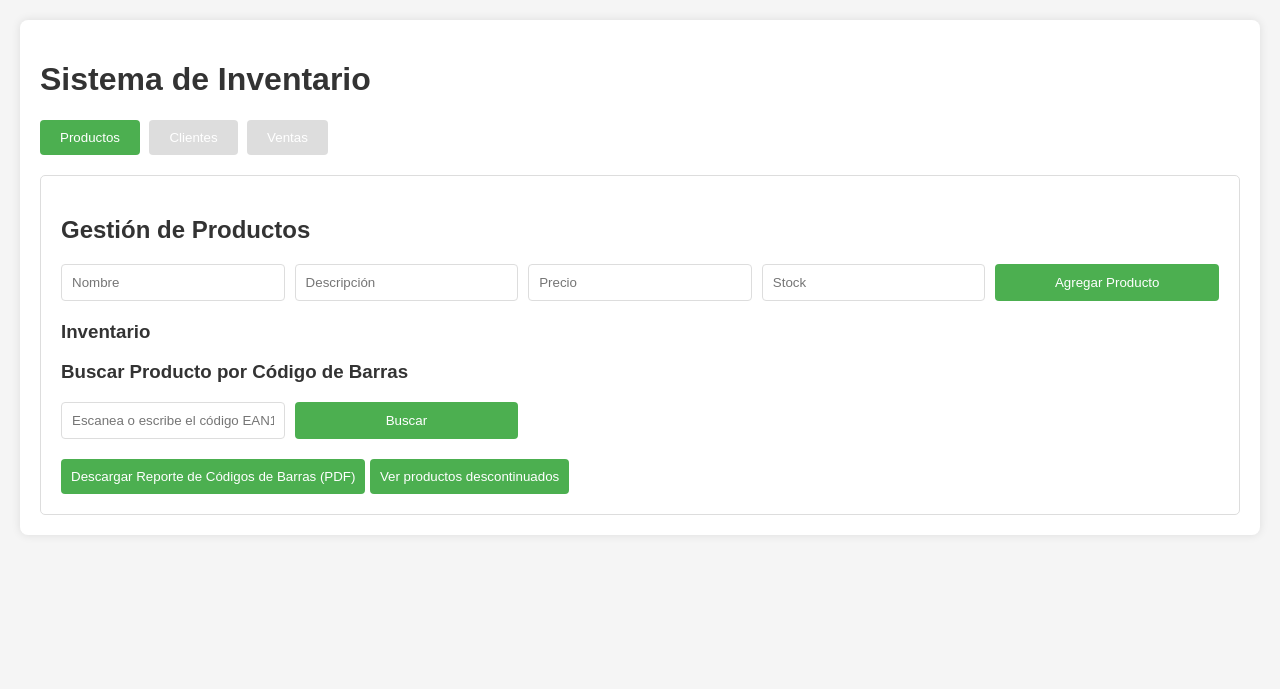
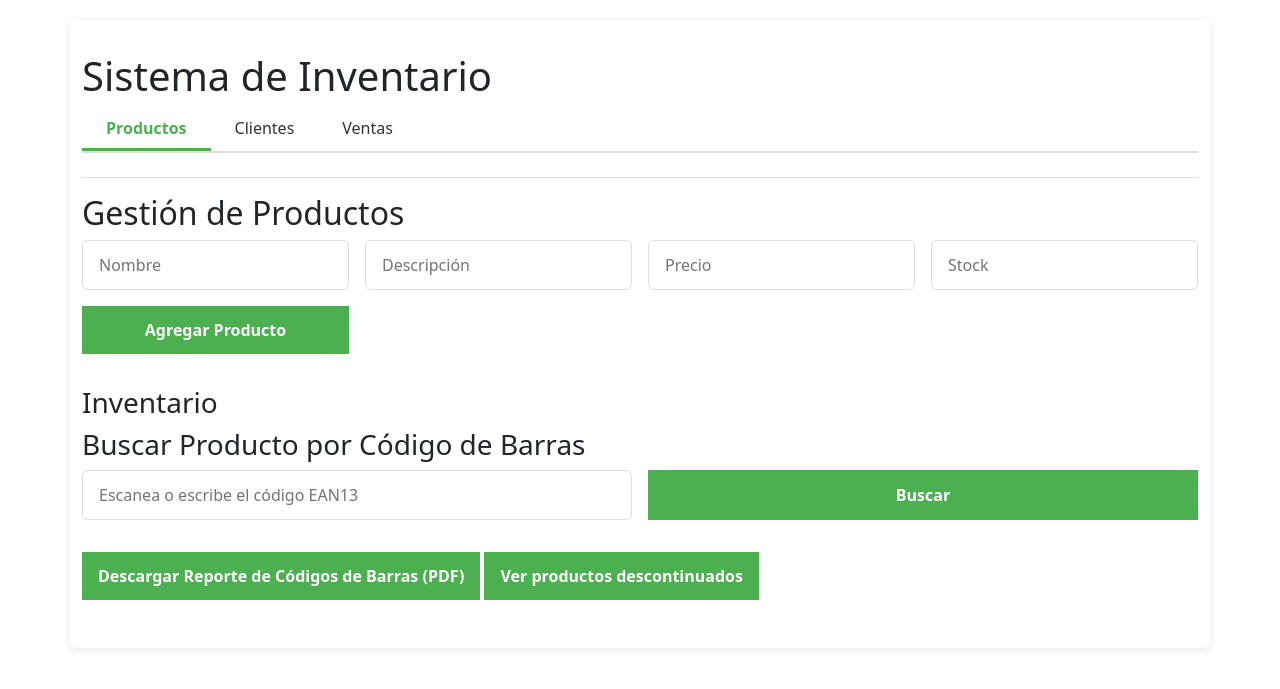
Before and after one commit to ManuelCoyago/examen-aydds, a Python web app: template frontend/templates/index.html in a window 1280 px wide. Shown: the top 689 px of the page. Run offline with Jinja, Linux system fonts and the light colour scheme; the template is opened without the code that fills it, so the values that code supplies are empty; some libraries are stand-ins or nearby versions.

Commit message:
fixed interface

```diff
--- a/frontend/static/css/styles.css
+++ b/frontend/static/css/styles.css
@@ -1,92 +1,156 @@
+/* Usa variables CSS para colores */
+:root {
+  --color-primary: #4CAF50;
+  --color-primary-dark: #45a049;
+  --color-bg: #f5f5f5;
+  --color-text: #333;
+  --color-border: #ddd;
+  --radius: 6px;
+}
+
+/* General */
 body {
-    font-family: Arial, sans-serif;
+  font-family: 'Segoe UI', Tahoma, Geneva, Verdana, sans-serif;
   margin: 0;
   padding: 20px;
-    background-color: #f5f5f5;
+  background-color: var(--color-bg);
+  color: var(--color-text);
 }
 
+/* Contenedor central */
 .container {
-    max-width: 1200px;
+  max-width: 1140px;
   margin: 0 auto;
-    background: white;
-    padding: 20px;
-    border-radius: 8px;
-    box-shadow: 0 0 10px rgba(0,0,0,0.1);
+  background: #fff;
+  padding: 2rem;
+  border-radius: var(--radius);
+  box-shadow: 0 2px 8px rgba(0,0,0,0.1);
 }
 
+/* Títulos */
 h1, h2, h3 {
-    color: #333;
+  color: var(--color-text);
+  margin-bottom: 1rem;
+  font-weight: 600;
 }
 
+/* Tabs mejorados */
 .tabs {
-    margin-bottom: 20px;
+  margin-bottom: 1.5rem;
+  display: flex;
+  border-bottom: 2px solid var(--color-border);
 }
 
 .tab-button {
-    padding: 10px 20px;
-    background: #ddd;
+  padding: 0.5rem 1.5rem;
+  background: transparent;
   border: none;
   cursor: pointer;
-    margin-right: 5px;
+  font-weight: 500;
+  border-bottom: 3px solid transparent;
+  transition: border-color 0.3s ease;
+  color: var(--color-text);
+}
+
+.tab-button:hover {
+  color: var(--color-primary);
 }
 
 .tab-button.active {
-    background: #4CAF50;
-    color: white;
+  border-color: var(--color-primary);
+  color: var(--color-primary);
+  font-weight: 700;
 }
 
+/* Contenido de tabs */
 .tab-content {
   display: none;
-    padding: 20px;
-    border: 1px solid #ddd;
-    border-radius: 5px;
+  padding: 1rem 0;
+  border-top: 1px solid var(--color-border);
 }
 
+.tab-content.active {
+  display: block;
+}
+
+/* Formularios con estilos modernos */
 form {
-    margin-bottom: 20px;
+  margin-bottom: 2rem;
   display: grid;
-    grid-template-columns: repeat(auto-fill, minmax(200px, 1fr));
-    gap: 10px;
+  grid-template-columns: repeat(auto-fit, minmax(220px, 1fr));
+  gap: 1rem;
 }
 
 input, select, button {
-    padding: 10px;
-    border: 1px solid #ddd;
-    border-radius: 4px;
+  padding: 0.75rem 1rem;
+  border: 1px solid var(--color-border);
+  border-radius: var(--radius);
+  font-size: 1rem;
+  transition: border-color 0.3s ease, box-shadow 0.3s ease;
+}
+
+input:focus, select:focus {
+  outline: none;
+  border-color: var(--color-primary);
+  box-shadow: 0 0 5px rgba(76, 175, 80, 0.5);
 }
 
 button {
-    background: #4CAF50;
+  background: var(--color-primary);
   color: white;
   cursor: pointer;
+  font-weight: 600;
   border: none;
+  transition: background-color 0.3s ease;
 }
 
 button:hover {
-    background: #45a049;
+  background: var(--color-primary-dark);
 }
 
+/* Tablas */
 table {
   width: 100%;
   border-collapse: collapse;
-    margin-top: 20px;
+  margin-top: 1rem;
+  font-size: 0.95rem;
 }
 
 th, td {
-    border: 1px solid #ddd;
-    padding: 8px;
+  border: 1px solid var(--color-border);
+  padding: 0.75rem 1rem;
   text-align: left;
 }
 
 th {
-    background-color: #f2f2f2;
+  background-color: #f9f9f9;
+  font-weight: 600;
 }
 
-tr:nth-child(even) {
-    background-color: #f9f9f9;
+tbody tr:nth-child(even) {
+  background-color: #fefefe;
 }
 
+/* Código de barras */
 .barcode {
   max-width: 200px;
   height: auto;
+  display: block;
+  margin: 1rem 0;
 }
+
+/* Responsive: mejorar diseño en móvil */
+@media (max-width: 600px) {
+  form {
+    grid-template-columns: 1fr;
+  }
+
+  .tabs {
+    flex-direction: column;
+  }
+
+  .tab-button {
+    margin-bottom: 0.5rem;
+    width: 100%;
+  }
+}
--- a/frontend/templates/index.html
+++ b/frontend/templates/index.html
@@ -5,8 +5,11 @@
     <meta name="viewport" content="width=device-width, initial-scale=1.0">
     <title>Sistema de Inventario</title>
     <link rel="stylesheet" href="/static/css/styles.css">
+    <link href="https://cdn.jsdelivr.net/npm/bootstrap@5.3.0/dist/css/bootstrap.min.css" rel="stylesheet">
+
 </head>
 <script src="https://cdn.jsdelivr.net/npm/sweetalert2@11"></script>
+<script src="https://cdn.jsdelivr.net/npm/bootstrap@5.3.0/dist/js/bootstrap.bundle.min.js"></script>
 
 <body>
     <div class="container">
```
Also changed, not shown: backup/backupTimer.txt (added, +30 -0 lines), backend/app/barcodes/lentesesclerales_849847958418.png (added), 1 other file. Lines whose indentation alone changed are shown as unchanged.
